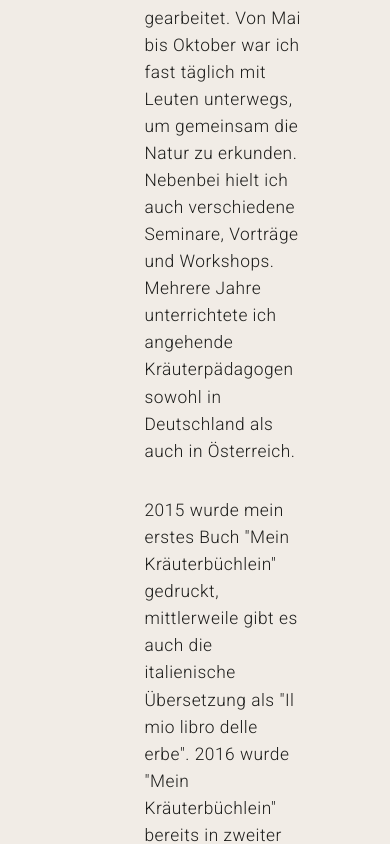
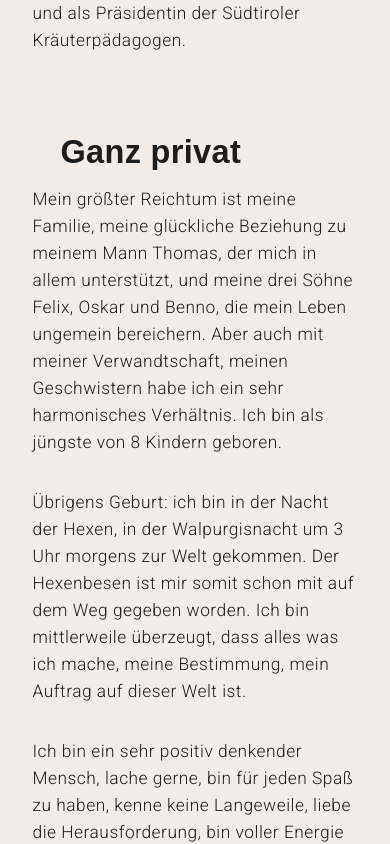
Before and after one commit to FelixRizzolli/kraeuterakademie.it_nuxt, a Nuxt app: page /ueber-mich in a window 390 px wide. Shown: the part 2623-3467 px from the top of the page. Built offline with nearby package versions, Linux system fonts and the light colour scheme; a web font is replaced by a local one.

Commit message:
style(TextElement): optimize TextElement for mobile

```diff
--- a/app/components/sections/TextElement.vue
+++ b/app/components/sections/TextElement.vue
@@ -39,7 +39,7 @@ const props = defineProps<TextElementProps>();
     @include col-start(6);
     @include col(6);
 
-    & {
+    &:not(:last-child) {
         margin-bottom: 4.5rem;
     }
 }
@@ -56,4 +56,24 @@ const props = defineProps<TextElementProps>();
 .content {
     @include font-24-39-5-L();
 }
+
+@media (max-width: 1023px) {
+    .contentelement_textelement {
+        margin-bottom: 7.5rem;
+    }
+
+    .title {
+        @include col-start(3);
+        @include col(11);
+
+        & {
+            margin-bottom: 1rem;
+        }
+    }
+
+    .content {
+        @include col-start(2);
+        @include col(12);
+    }
+}
 </style>
```
